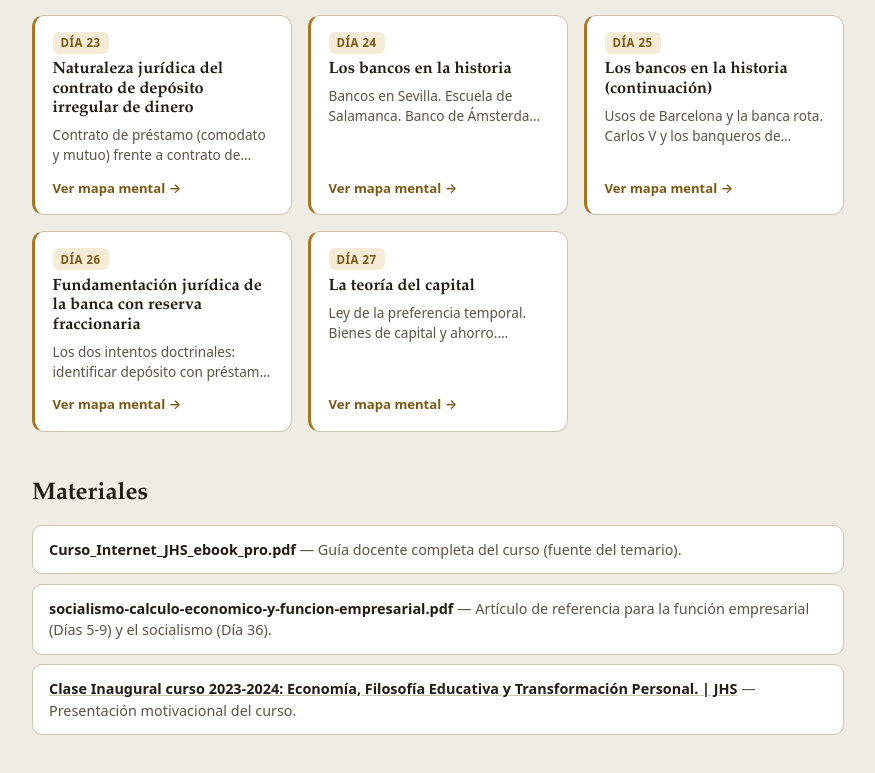
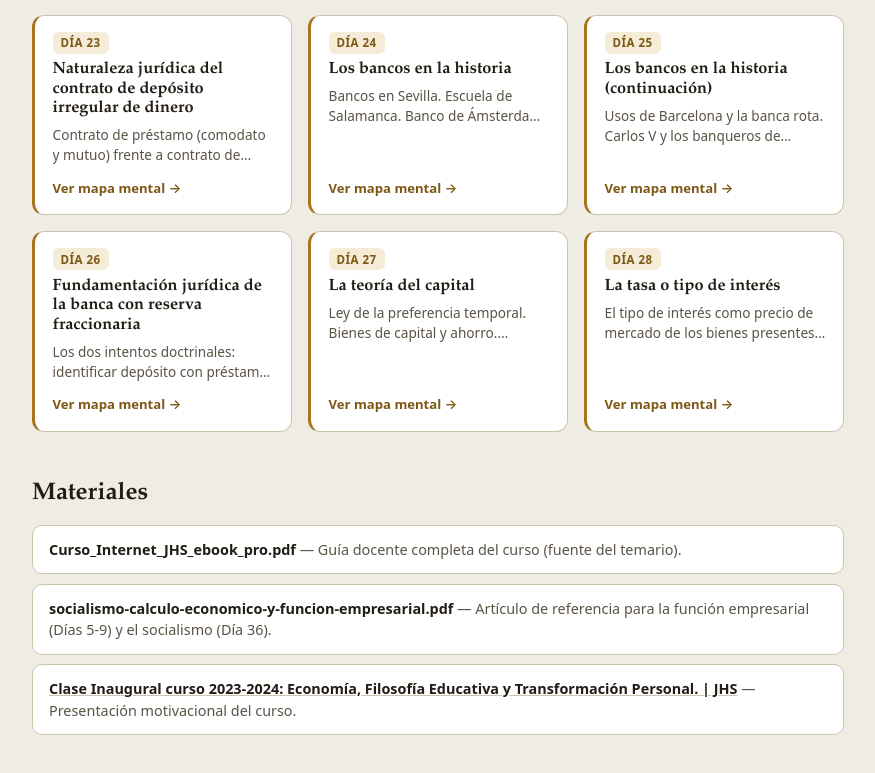
Before and after one commit to alcaloide2000/economia, a Next.js app: page / in a window 1280 px wide. Shown: the part 854-1627 px from the top of the page, without its empty margins (202-1077 px from the left). Built offline with nearby package versions, Linux system fonts and the light colour scheme.

Commit message:
Add Clase 28 video and mind map

```diff
--- a/src/data/course.ts
+++ b/src/data/course.ts
@@ -86,7 +86,7 @@ export const courseParts: CoursePart[] = [
       { day: 25, title: "Los bancos en la historia (continuación)", topics: "Usos de Barcelona y la banca rota. Carlos V y los banqueros de Sevilla. Escuela de Salamanca: Saravia de la Calle, Azpilcueta, Tomás de Mercado, Molina y Lugo. El depósito confesado. Banco de Ámsterdam, Banco de Suecia y Banco de Inglaterra. John Law y Richard Cantillón. Introducción al capítulo 3: intentos de fundamentación jurídica de la banca con reserva fraccionaria.", companionUrl: companionUrl(25), notebookVideos: [{ title: "Clase 25. Los Bancos crean DINERO de la Nada Y NO pasa Nada. Jesús Huerta de Soto te lo cuenta", url: "https://www.youtube.com/watch?v=QqPus4-9Wgw" }], mindMapUrl: "https://claude.ai/code/artifact/cc1fca47-49df-40aa-8cd4-3f42b0870fc2" },
       { day: 26, title: "Fundamentación jurídica de la banca con reserva fraccionaria", topics: "Los dos intentos doctrinales: identificar depósito con préstamo (Lord Cottenham, common law vs. derecho continental, art. 180 del Código de Comercio) y redefinir la disponibilidad (el «seguro» del 10%, Basilea, el debate con Juan Ramón Rayo). El banco central como director de orquesta y prestamista de última instancia. Las siete calificaciones jurídicas del depósito bancario con reserva fraccionaria.", companionUrl: companionUrl(26), notebookVideos: [{ title: "Clase 26. EL PAPEL DE LOS BANCOS CENTRALES en la Creación de DINERO | Huerta de Soto lo EXPLICA", url: "https://www.youtube.com/watch?v=3i1M9nAxQ3Y" }], mindMapUrl: "https://claude.ai/code/artifact/2099092d-0c4f-4f37-a4d7-2b65e3873cb8" },
       { day: 27, title: "La teoría del capital", topics: "Ley de la preferencia temporal. Bienes de capital y ahorro. Coordinación intertemporal. Sociedades ricas y pobres.", companionUrl: companionUrl(27), notebookVideos: [{ title: "Clase 27. La Lección Económica que DESTRUYE A KEYNES (y a los monetaristas) | Jesús Huerta de Soto", url: "https://www.youtube.com/watch?v=TdpIA28x8H0" }], mindMapUrl: "https://claude.ai/code/artifact/3e5c9e2c-9698-4632-920b-5d197baeb255" },
-      { day: 28, title: "La tasa o tipo de interés", topics: "Contrato de trabajo y beneficio contable. Coordinación intertemporal.", companionUrl: companionUrl(28) },
+      { day: 28, title: "La tasa o tipo de interés", topics: "El tipo de interés como precio de mercado de los bienes presentes en función de los bienes futuros: tipo de interés natural, prima de riesgo y prima de inflación esperada. El contrato de trabajo por cuenta ajena como el principal intercambio de bienes presentes por futuros y el beneficio empresarial. Esquema de la estructura productiva de Böhm-Bawerk y Hayek. Efectos de un aumento del ahorro (disparidad de beneficios, caída del tipo de interés, efecto Ricardo) y su reverso ante un aumento del consumo. Crítica a la contabilidad nacional (renta bruta y neta) y a la paradoja keynesiana del ahorro.", companionUrl: companionUrl(28), notebookVideos: [{ title: "Clase 28. El MAYOR ERROR de la Economía Moderna (explicado por Jesús Huerta de Soto) | Editado", url: "https://www.youtube.com/watch?v=96kk7BHl1cc" }], mindMapUrl: "https://claude.ai/code/artifact/245fe57f-c87c-40ef-9e75-6f991c85431b" },
       { day: 29, title: "La estructura productiva", topics: "Renta bruta y neta. Crítica a la Contabilidad Nacional. Teoría Austriaca del Ciclo Económico (TACE).", companionUrl: companionUrl(29) },
       { day: 30, title: "Consideraciones complementarias sobre el ciclo económico", topics: "Estanflación e hiperinflación. Ahorro forzoso y desempleo masivo.", companionUrl: companionUrl(30) },
       { day: 31, title: "Crítica de las teorías monetarista y keynesiana", topics: "Teoría de la banca central y la banca libre.", companionUrl: companionUrl(31) },
```
